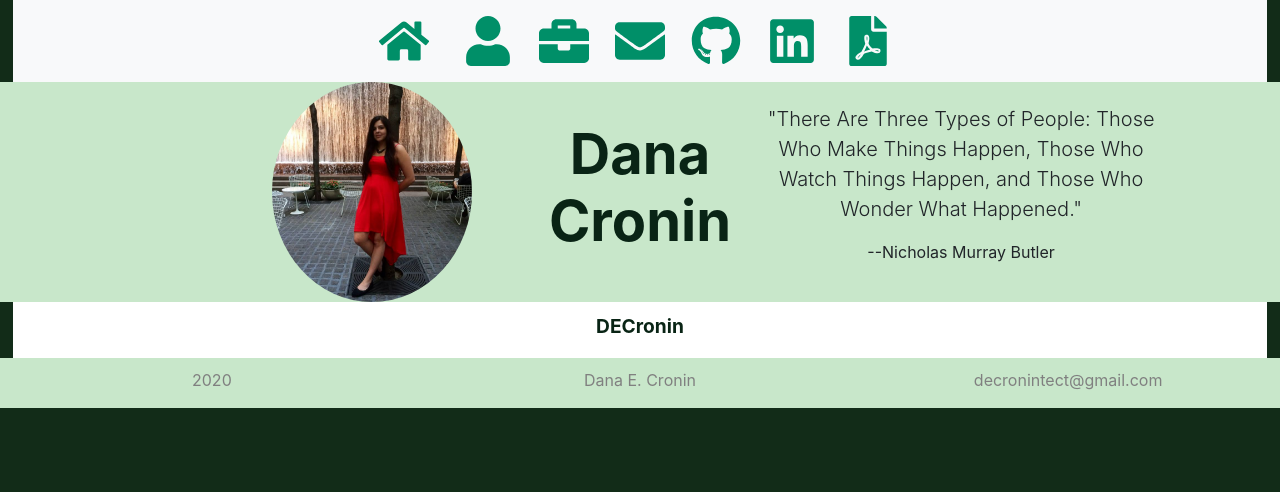
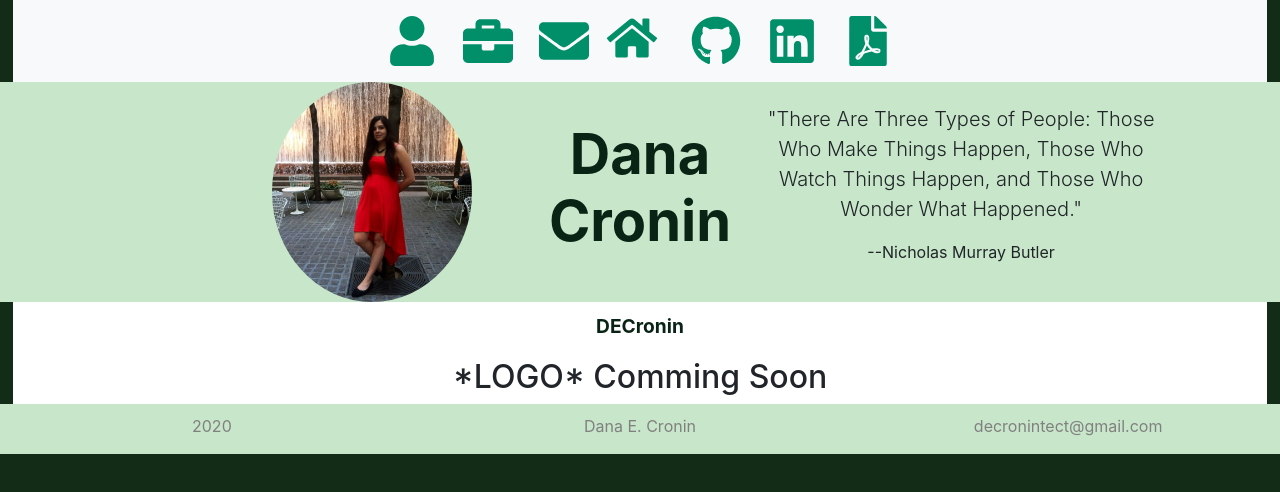
Before and after one commit to DECronin/decronin-reacttech, a React (Create React App) app: page / in a window 1280 px wide. Shown: the top 492 px of the page. Built offline with nearby package versions, Linux system fonts and the light colour scheme.

Commit message:
logo coming soon

```diff
--- a/src/comonents/Logo/index.js
+++ b/src/comonents/Logo/index.js
@@ -3,6 +3,7 @@ import React from 'react';
 function Logo(){
     return(<>
         <h1>DECronin</h1>
+        <h2>*LOGO* Comming Soon</h2>
     </>)
 }
 
--- a/src/comonents/Nav/index.js
+++ b/src/comonents/Nav/index.js
@@ -5,13 +5,6 @@ import { Link } from "react-router-dom";
 function Nav() {
     return (<>
         <nav className="navbar navbar-expand-lg navbar-light bg-light justify-content-center">
-            <Link className="navbar-brand logo root" to="/" title="Home">
-                <FaHome
-                    color="#008f68"
-                    size="50px"
-                    style={{ margin: '0 5px' }}
-                />
-            </Link>
             <div>
                 <ul className="navbar-nav">
                     <li className="nav-item">
@@ -51,6 +44,13 @@ function Nav() {
                             />
             </a>
                     </li>
+            <Link className="navbar-brand logo root" to="/" title="Home">
+                <FaHome
+                    color="#008f68"
+                    size="50px"
+                    style={{ margin: '0 5px' }}
+                />
+            </Link>
                     <li className="nav-item">
                         <a
                             href="https://github.com/DECronin"
```
